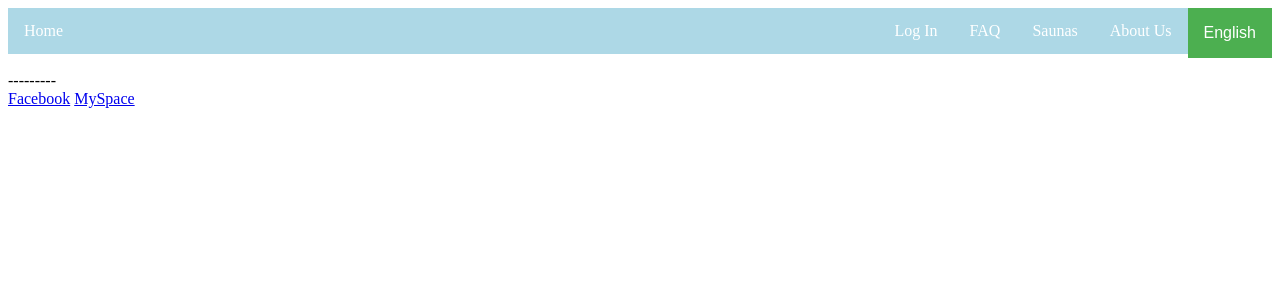
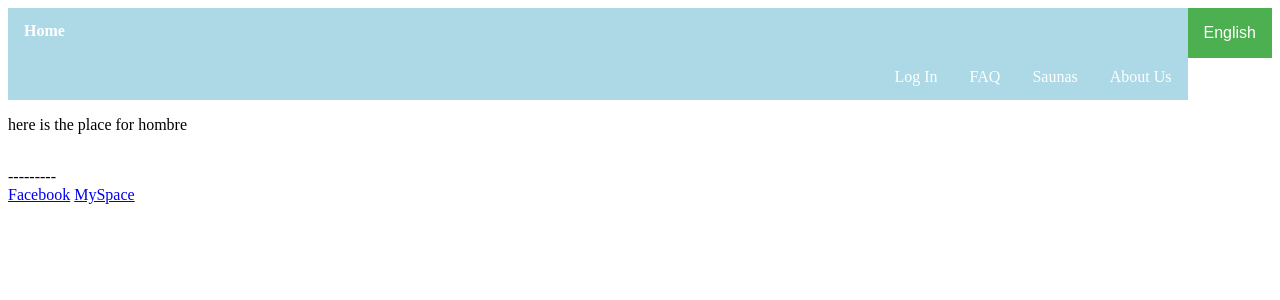
Before and after one commit to joelmu/SteamySauna, a PHP site: page /aboutUs.php in a window 1280 px wide. Shown: the top 300 px of the page. Run offline with PHP 8.4, Linux system fonts and the light colour scheme.

Commit message:
menu and about us

```diff
--- a/karhusauna/languages/en_language.php
+++ b/karhusauna/languages/en_language.php
@@ -7,5 +7,6 @@ $lang['aboutus'] = 'About Us';
 $lang['saunas'] = 'Saunas';
 $lang['faq'] = 'FAQ';
 $lang['login'] = 'Log In';
+$lang['aboutusPar'] = 'here is the place for hombre';
 
  ?>
--- a/karhusauna/languages/es_language.php
+++ b/karhusauna/languages/es_language.php
@@ -7,4 +7,5 @@ $lang['aboutus'] = 'Sobre Nosotros';
 $lang['saunas'] = 'Saunas';
 $lang['faq'] = 'Preguntas Frecuentes';
 $lang['login'] = 'Log In';
+$lang['aboutusPar'] = 'here is the place for stuff';
  ?>
--- a/karhusauna/languages/fi_language.php
+++ b/karhusauna/languages/fi_language.php
@@ -7,4 +7,5 @@ $lang['aboutus'] = 'Tietoa meistä';
 $lang['saunas'] = 'Saunat';
 $lang['faq'] = 'UKK';
 $lang['login'] = 'Log In';
+$lang['aboutusPar'] = 'here is the place for senorita';
  ?>
--- a/karhusauna/webPage/aboutUs.php
+++ b/karhusauna/webPage/aboutUs.php
@@ -1,3 +1,9 @@
+<html>
+<head>
 <?php include "menu.php" ?>
-
+<?php
+include_once "../languages/lang.php" ?>
+</head>
+<body>
+<p><?php echo htmlspecialchars($lang['aboutusPar']); ?></p>
 <?php include "footer.php" ?>
--- a/karhusauna/webPage/homePage.php
+++ b/karhusauna/webPage/homePage.php
@@ -3,6 +3,7 @@
 include_once("../languages/lang.php"); ?>
 <?php include "menu.php" ?>
 <br>
+<p>jew</p>
 <footer>
 <?php include "footer.php" ?>
 </footer>
--- a/karhusauna/webPage/menu.php
+++ b/karhusauna/webPage/menu.php
@@ -3,20 +3,24 @@
   <?php
   include_once("../languages/lang.php"); ?>
 <link rel="stylesheet" type="text/css" href="style.css">
+<script src="script.js">
+
+</script>
 </head>
 <body>
-<div class="languages">
-  <button class="dropbtn"><?php echo htmlspecialchars($lang['language']); ?></button>
-  <div class="dropdown-content">
+<div class="dropdown">
+  <button onclick="myFunction()" class="dropbtn"><?php echo htmlspecialchars($lang['language']); ?></button>
+  <div id="myDropdown" class="dropdown-content">
 
-    <a href="homePage.php?lang=en">english</a>
-    <a href="homePage.php?lang=fi">finnish</a>
-    <a href="homePage.php?lang=es">spanish</a>
+    <a href="?lang=en">English</a>
+    <a href="?lang=fi">Finnish</a>
+    <a href="?lang=es">Spanish</a>
   </div>
 
 </div>
-<ul id="nav">
- <li><a id="home" href="homePage.php" class="active"><?php echo htmlspecialchars($lang['home']); ?></a></li>
+
+<ul id="nav" class="nav">
+ <li class="active"><a id="home" href="homePage.php"><?php echo htmlspecialchars($lang['home']); ?></a></li>
  <li><a id="menu" href="aboutUs.php"><?php echo htmlspecialchars($lang['aboutus']); ?></a></li>
  <li><a id="menu" href="#"><?php echo htmlspecialchars($lang['saunas']); ?></a></li>
  <li><a id="menu" href="#"><?php echo htmlspecialchars($lang['faq']); ?></a></li>
--- a/karhusauna/webPage/script.js
+++ b/karhusauna/webPage/script.js
@@ -1,4 +1,16 @@
-function dropdown(variable){
-  var language=variable;
-  if(language=='English')
+function myFunction() {
+  document.getElementById("myDropdown").classList.toggle("show");
 }
+window.onclick = function(event) {
+  if (!event.target.matches('.dropbtn')) {
+
+    var dropdowns = document.getElementsByClassName("dropdown-content");
+    var i;
+    for (i = 0; i < dropdowns.length; i++) {
+      var openDropdown = dropdowns[i];
+      if (openDropdown.classList.contains('show')) {
+        openDropdown.classList.remove('show');
+      }
+    }
+  }
+}
--- a/karhusauna/webPage/style.css
+++ b/karhusauna/webPage/style.css
@@ -20,11 +20,15 @@ ul {
 li a:hover {
     background-color: #111;
 }
-ul#nav.active {
+.nav li.active {
 background-color: brown;
 }
+.nav li.active a {
+    color:#fff;
+    font-weight:bold;
+}
 #home{
-  float:left;
+  float:center;
 }
 #menu{
   float:right;
@@ -42,24 +46,34 @@ background-color: brown;
     border: none;
     cursor: pointer;
 }
+
+.dropbtn:hover, .dropbtn:focus {
+    background-color: #3e8e41;
+}
+
+.dropdown {
+    float:right;
+    position: relative;
+    display: inline-block;
+}
+
 .dropdown-content {
     display: none;
     position: absolute;
     background-color: #f9f9f9;
     min-width: 160px;
+    overflow: auto;
     box-shadow: 0px 8px 16px 0px rgba(0,0,0,0.2);
     z-index: 1;
 }
-.dropdown-content a:hover {background-color: #f1f1f1}
-.languages:hover .dropdown-content {
-    display: block;
-}
-.languages:hover .dropbtn {
-    background-color: #3e8e41;
-}
+
 .dropdown-content a {
     color: black;
     padding: 12px 16px;
     text-decoration: none;
     display: block;
 }
+
+.dropdown a:hover {background-color: #f1f1f1}
+
+.show {display:block;}
```
